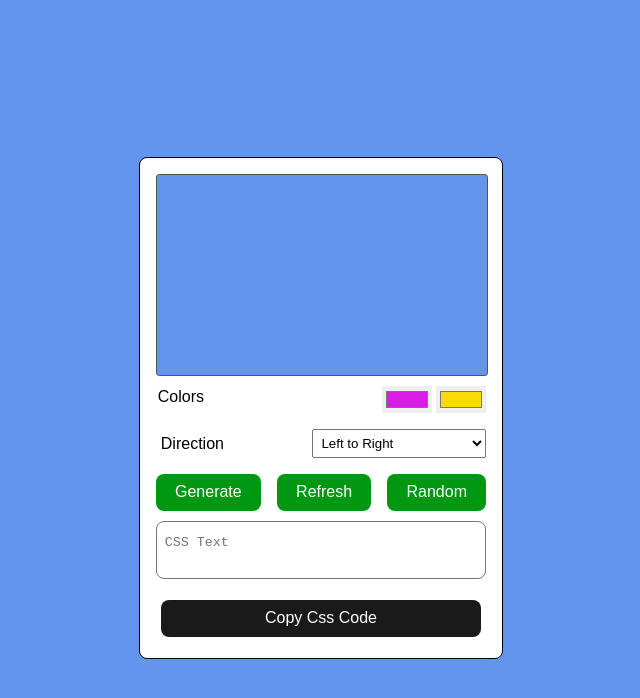
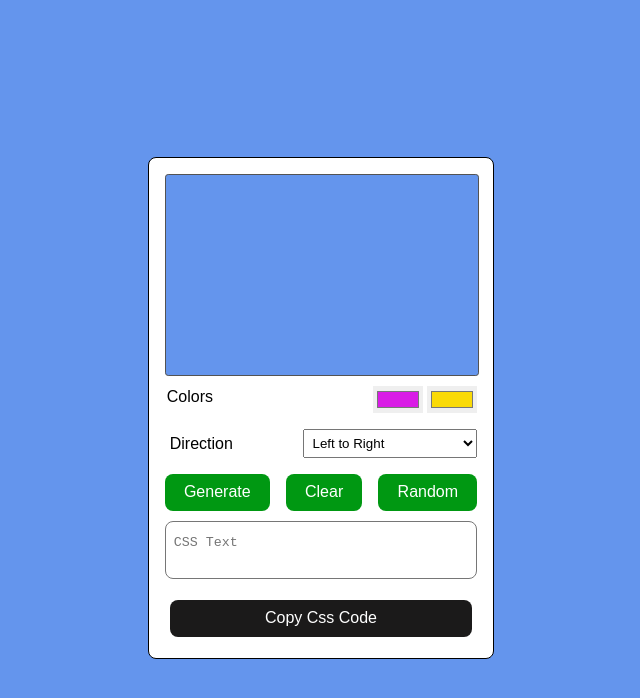
Before and after one commit to abdullahparacha121/gradient-project, a plain HTML site: page index.html in a window 1280 px wide. Shown: the whole page, without its empty margins (319-959 px from the left). Drawn offline with Linux system fonts and the light colour scheme.

Commit message:
Update index.html

```diff
--- a/index.html
+++ b/index.html
@@ -32,7 +32,7 @@
         </div>
         <div class="buttons">
             <button id="generatebtn">Generate</button>
-            <button id="refreshbtn">Refresh</button>
+            <button id="refreshbtn">Clear</button>
             <button id="randombtn">Random</button>
         </div>
         <div class="css-output">
```
